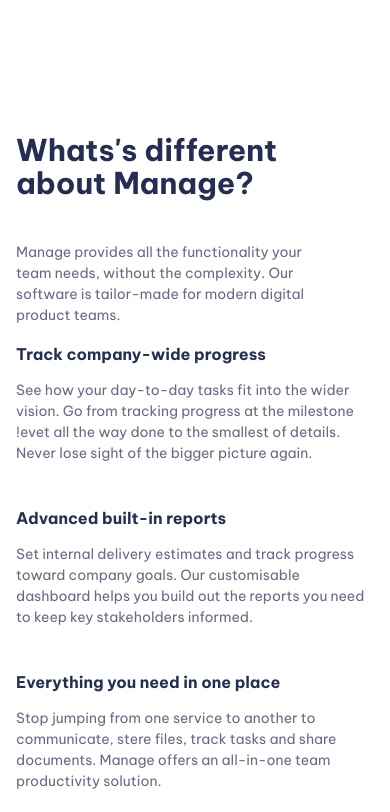
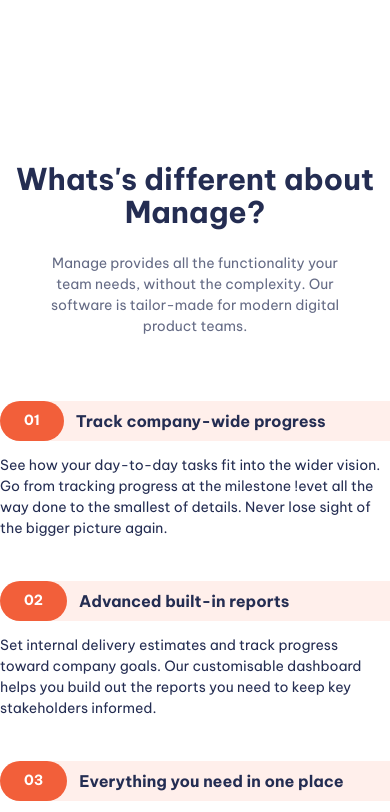
Before and after one commit to frksahan/manage-page, a website built with Vite: page index.html in a window 390 px wide. Shown: the part 840-1652 px from the top of the page. Built offline with nearby package versions, Linux system fonts and the light colour scheme.

Commit message:
add number in paragraph and fix mobile version

```diff
--- a/index.html
+++ b/index.html
@@ -60,12 +60,11 @@
         </div>
       </div>
     </section>
-
     <section class="padding-block-900">
       <div class="container">
         <div class="even-columns">
-          <div class="flow">
-            <h2 class="fs-secondary-heading fw-bold">Whats's different about Manage?</h2>
+          <div class="flow text-center-sm-only margin-bottom-700" style=" --flow-spacer:1.5rem">
+            <h2 class=" fs-secondary-heading fw-bold">Whats's different about Manage?</h2>
             <p>Manage provides all the functionality your team needs, without the complexity.
               Our software is tailor-made for modern digital product teams.</p>
           </div>
@@ -73,24 +72,27 @@
             <ul class="numbered-items | flow" role="list">
               <li>
                 <div class="flow" style="--flow-spacer: 1em">
-                  <h3 class="fs-600 fw-bold">Track company-wide progress</h3>
-                  <p data-width="wide">See how your day-to-day tasks fit into the wider vision.
+                  <h3 class="numbered-items__title | class= fs-600 fw-bold">Track company-wide progress</h3>
+                  <p class="numbered-items__body" data-width="wide">See how your day-to-day tasks fit into the wider
+                    vision.
                     Go from tracking progress at the milestone !evet all the way
                     done to the smallest of details. Never lose sight of the bigger picture again.</p>
                 </div>
               </li>
               <li>
                 <div class="flow" style="--flow-spacer: 1em">
-                  <h3 class="fs-600 fw-bold">Advanced built-in reports</h3>
-                  <p data-width="wide">Set internal delivery estimates and track progress toward company goals.
+                  <h3 class="numbered-items__title | class= fs-600 fw-bold">Advanced built-in reports</h3>
+                  <p class="numbered-items__body" data-width="wide">Set internal delivery estimates and track progress
+                    toward company goals.
                     Our customisable dashboard helps you build out
                     the reports you need to keep key stakeholders informed.</p>
                 </div>
               </li>
               <li>
                 <div class="flow" style="--flow-spacer: 1em">
-                  <h3 class="fs-600 fw-bold">Everything you need in one place</h3>
-                  <p data-width="wide">Stop jumping from one service to another to communicate, stere files,
+                  <h3 class="numbered-items__title | class= fs-600 fw-bold">Everything you need in one place</h3>
+                  <p class="numbered-items__body" data-width="wide">Stop jumping from one service to another to
+                    communicate, stere files,
                     track tasks and share documents. Manage offers an
                     all-in-one team productivity solution.</p>
                 </div>
@@ -100,12 +102,10 @@
         </div>
       </div>
     </section>
-
     <section class="carousel | padding-block-700">
       <h2 class="fs-secondary-heading fw-bold ">What they've said</h2>
       <button class="button">Get Started</button>
     </section>
-
     <section class="cta | padding-block-900 bg-accent-400 text-neutral-100">
       <div class="container">
         <div class="even-columns vertical-align-center">
@@ -119,18 +119,15 @@
       </div>
     </section>
   </main>
-
   <footer class="primary-footer | padding-block-700 bg-neutral-900 text-neutral-100">
     <div class="container">
       <div class="primary-footer-wrapper">
         <div class="primary-footer-logo-social">
           <a href="#" aria-label="home">
             <svg class="logo" width="146" height="24">
-              <use xlink:href="images/logo.svg#logo"></use>
+              <use style="color:purple" xlink:href="images/logo.svg#logo"></use>
             </svg>
           </a>
-
-
           <ul class="social-list" role="list" aria-label="Social links">
             <li><a aria-label="facebook" href="#">
                 <svg class="social-icon">
@@ -186,9 +183,7 @@
         </div>
       </div>
     </div>
-
   </footer>
-
 
   <div id="app"></div>
   <script type="module" src="/main.js"></script>
--- a/style.css
+++ b/style.css
@@ -388,6 +388,74 @@
   opacity: 0.1;
 }
 
+/* numbered items */
+
+.numbered-items {
+  counter-reset: count;
+  width: fit-content;
+  margin-inline: auto;
+}
+
+.numbered-items li {
+  counter-increment: count;
+}
+
+.numbered-items div {
+  display: grid;
+  position: relative;
+  align-items: center;
+  column-gap: var(--size-300);
+  grid-template-columns: min-content 1fr;
+}
+
+.numbered-items__title {
+  grid-row: 1 / 2;
+  grid-column: 2 / 3;
+  line-height: 1;
+}
+
+.numbered-items__body {
+  grid-column: 1 / -1;
+}
+
+@media (min-width: 30em) {
+  .numbered-items__body {
+  grid-column: 2 / -1;
+ }
+}
+
+.numbered-items div::before,
+.numbered-items div::after {
+  height: 40px;
+}
+
+.numbered-items div::before {
+  content: "0" counter(count);
+  display: flex;
+  align-items: center;
+  color: var(--clr-neutral-100);
+  font-weight: var(--fw-bold);
+  background-color: var(--clr-accent-400);
+  padding: 0 var(--size-500);
+  border-radius: 100vw;
+  grid-row: 1 / 2;
+  grid-column: 1 / 2;
+ }
+
+@media (max-width: 30em){
+ .numbered-items div::after{
+  --bg: var(--clr-accent-100);
+  content: "";
+  display: block;
+  z-index: -1;
+  border-radius: 100vw 0 0 100vw;
+  grid-column: 1 / -1;
+  grid-row: 1 / 2 ;
+  box-shadow: 5em 0 0 var(--bg);
+  background: var(--bg);
+ }
+}
+
 /* Utility classes */
 
 .visually-hidden {
@@ -404,9 +472,9 @@
 
 .container {
   --max-width: 1110px;
-  --padding: 1rem;
+  --container-padding: 1rem;
 
-  width: min(var(--max-width), 100% - (var(--padding) * 2));
+  width: min(var(--max-width), 100% - (var(--container--padding) * 2));
   margin-inline: auto;
 }
 
@@ -438,6 +506,25 @@
 
 :where(.flow :not(:first-child)) {
   margin-top: var(--flow-spacer, 3em);
+}
+
+.text-center {
+  text-align: center;
+}
+
+.text-center p {
+  margin-inline: auto;
+}
+
+@media (max-width: 50em){
+.text-center-sm-only {
+  text-align: center;
+ }
+
+.text-center-sm-only p {
+  margin-inline: auto;
+ }
+
 }
 
 .text-primary-400 {
@@ -507,8 +594,13 @@
 .padding-block-900 {
   padding-block: var(--size-900);
 }
+
 .padding-block-700 {
   padding-block: var(--size-700);
+}
+
+.margin-bottom-700 {
+  padding-block-end: var(--size-700);
 }
 
 .display-sm-none {
```
